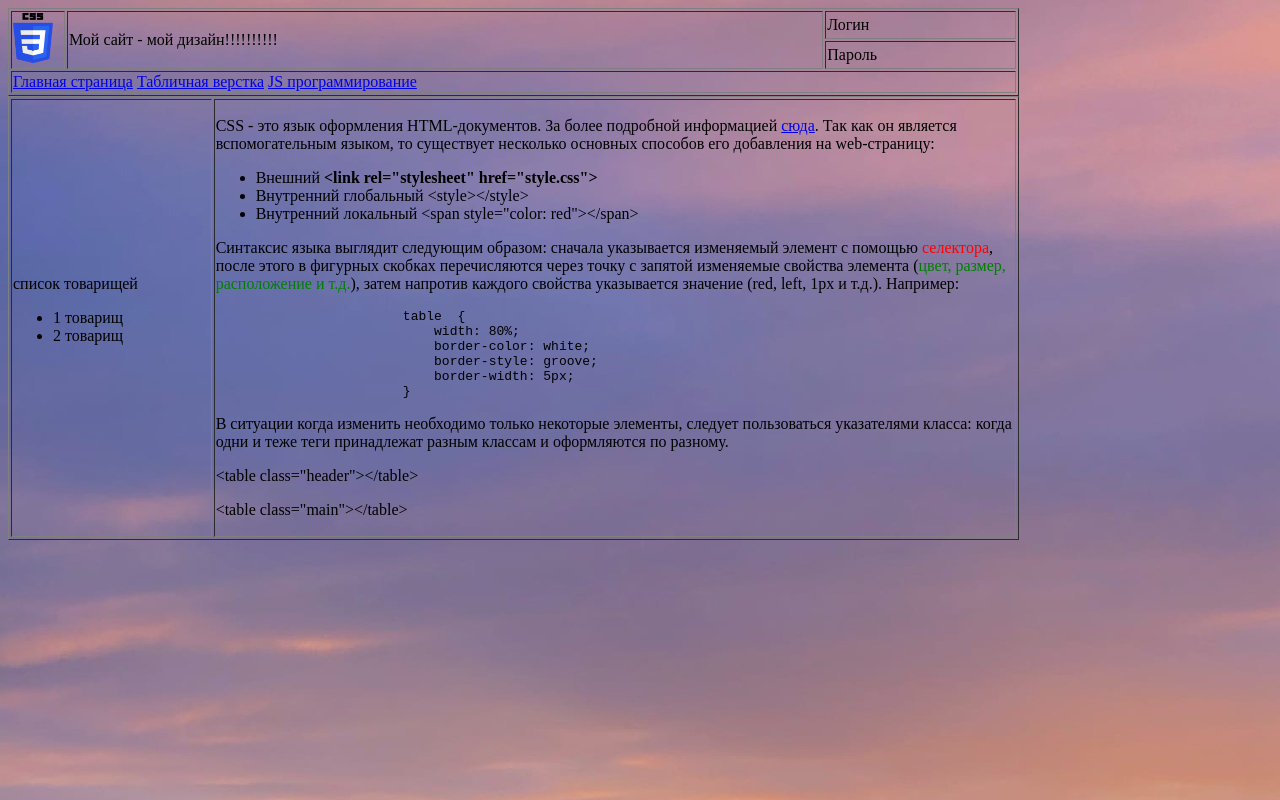
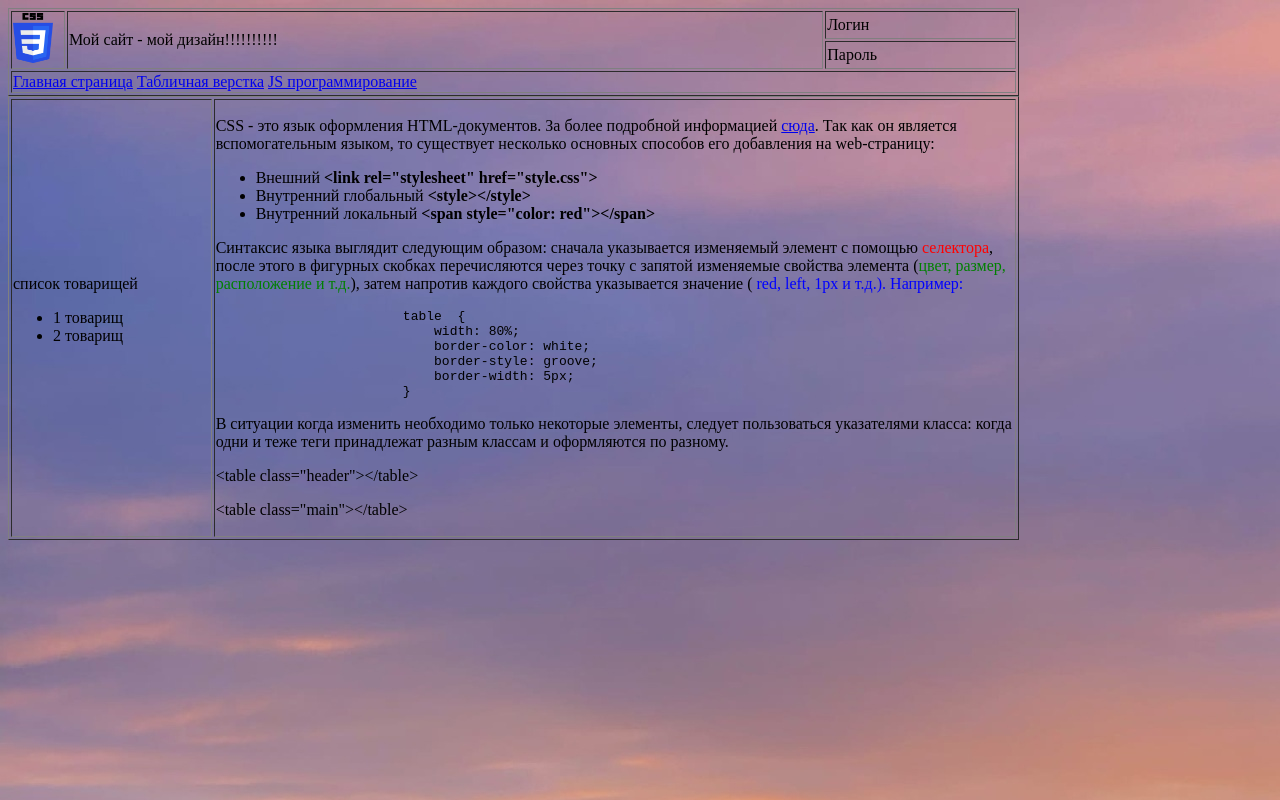
Before and after one commit to many-a/manyadance, a plain HTML site: page pages/html_css.html in a window 1280 px wide. Drawn offline with Linux system fonts and the light colour scheme.

Commit message:
Update html_css.html

```diff
--- a/pages/html_css.html
+++ b/pages/html_css.html
@@ -40,8 +40,8 @@
             <p>CSS - это язык оформления HTML-документов. За более подробной информацией <a href="https://ru.wikipedia.org/wiki/CSS">сюда</a>. Так как он является вспомогательным языком, то существует несколько основных способов его добавления на web-страницу:</p>
 <ul>
     <li>Внешний <span class="style"> <b> &#60;link rel="stylesheet" href="style.css"&#62; </b> </span> </li>
-<li>Внутренний глобальный &#60;style&#62;&#60;/style&#62;</li>
-<li>Внутренний локальный &#60;span style="color: red"&#62;&#60;/span&#62;</li>
+    <li>Внутренний глобальный <b> &#60;style&#62;&#60;/style&#62; </b></li>
+    <li>Внутренний локальный <b> &#60;span style="color: red"&#62;&#60;/span&#62; </b></li>
 </ul>
 
 
@@ -49,7 +49,7 @@
 сначала указывается изменяемый элемент с помощью  <span style="color: red">селектора</span>,
 после этого в фигурных скобках перечисляются через точку с запятой изменяемые
 свойства элемента (<span style="color: green">цвет, размер, расположение и т.д.</span>), затем напротив каждого свойства
-указывается значение (red, left, 1px и т.д.). Например:</p>
+указывается значение (<span style="color: blue"> red, left, 1px и т.д.). Например:</p>
 <pre>
                         table  {
                             width: 80%;
```
